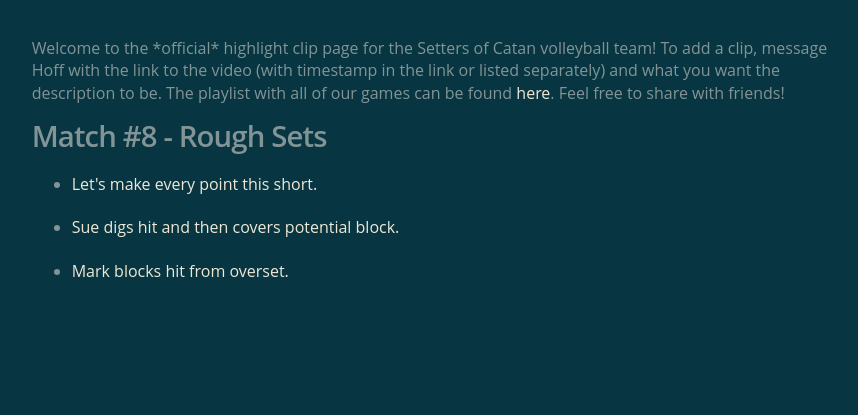
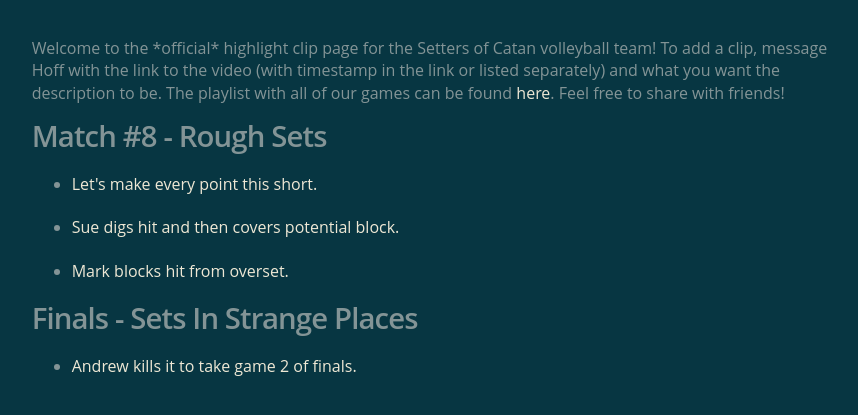
Before and after one commit to mritterhoff/HighlightsOfCatan, a plain HTML site: page index.html in a window 1280 px wide. Shown: the part 187-602 px from the top of the page, without its empty margins (210-1068 px from the left). Drawn offline with Linux system fonts and the light colour scheme.

Commit message:
Add finals clip of Andrews hit

```diff
--- a/index.html
+++ b/index.html
@@ -55,7 +55,9 @@
     elements.push(new Play('pI4T4C75H0U', 1032, 9.5, 1, "Let's make every point this short."));
     elements.push(new Play('pI4T4C75H0U', 1650, 6, 1, "Sue digs hit and then covers potential block."));
     elements.push(new Play('pI4T4C75H0U', 2532, 8.5, 1, "Mark blocks hit from overset."));
-
+    elements.push("Finals - Sets In Strange Places");
+    elements.push(new Play('lu2qBOP8Vx0', 2060, 10, 1, "Andrew kills it to take game 2 of finals."));
+    // https://mritterhoff.github.io/ytclip/?d=8&r=1&s=2060&v=lu2qBOP8Vx0
 
     function putEverythingOnThePage() {
       let list;
```
